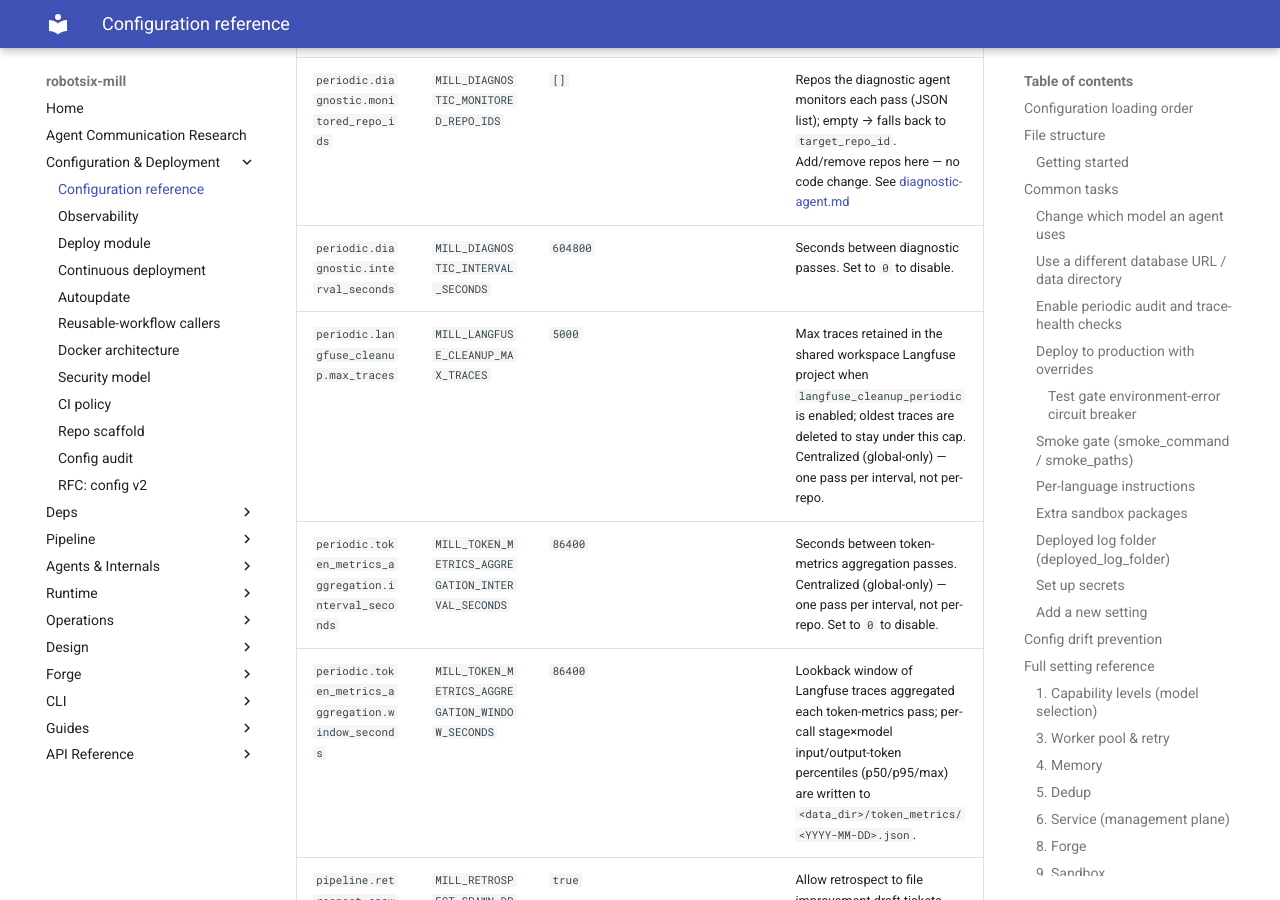
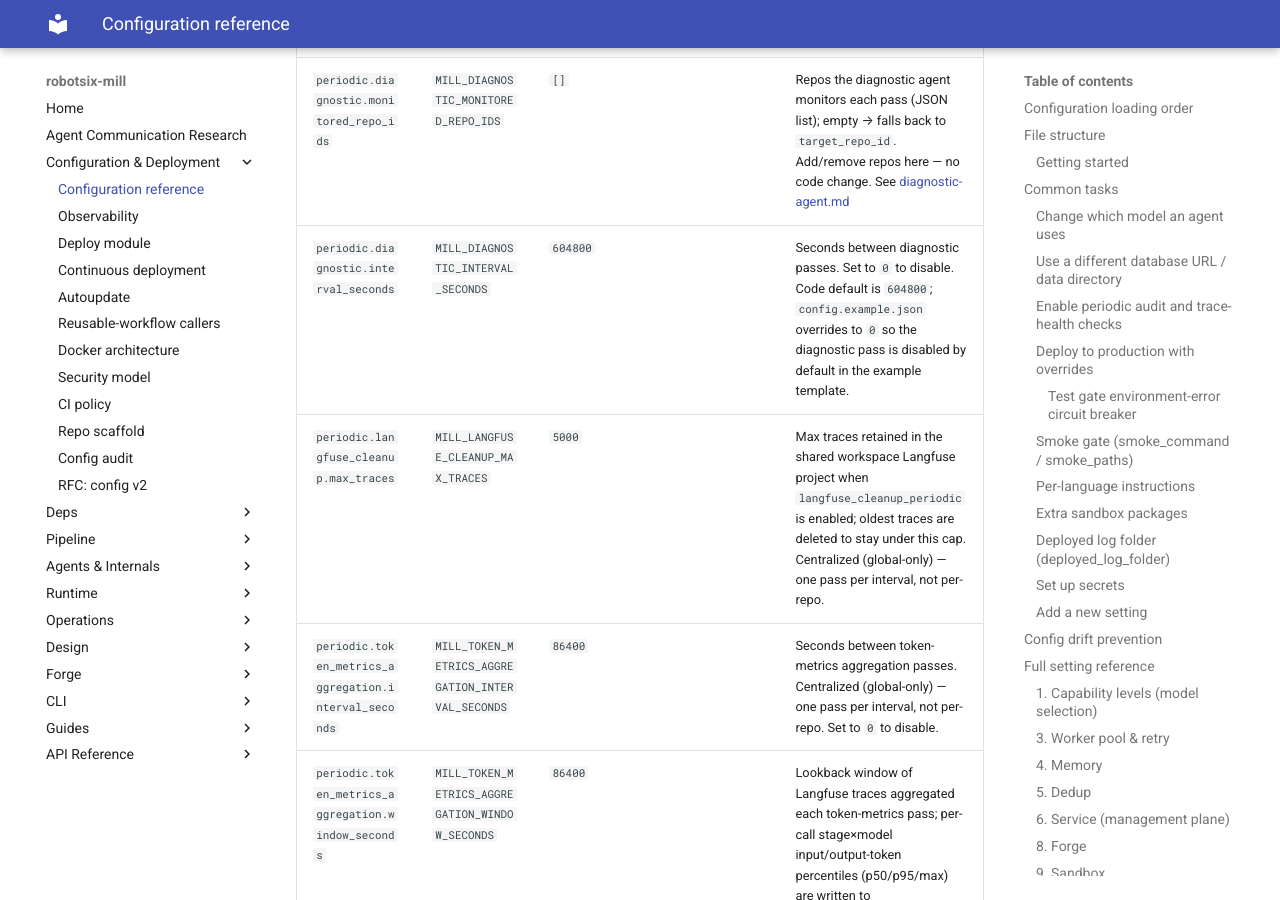
Before and after one commit to damien-robotsix/robotsix-mill, an MkDocs documentation site: the page built from docs/config/configuration.md, in a window 1280 px wide and 900 px high, scrolled down 36883 px. Built offline with MkDocs 1.6.1 and Material for MkDocs 9.7.7, drawn with Linux system fonts in a browser that asks for light colours.

Commit message:
ci: set diagnostic_interval_seconds to 0 in config.example.json

```diff
--- a/docs/config/configuration.md
+++ b/docs/config/configuration.md
@@ -744,7 +744,7 @@ Additional fields:
 | `periodic.ci_monitor.log_max_bytes` | `MILL_CI_LOG_MAX_BYTES` | `65536` | Max bytes fetched per CI job log |
 | `periodic.diagnostic.target_repo_id` | `MILL_DIAGNOSTIC_TARGET_REPO_ID` | `robotsix-mill` | Board the diagnostic agent routes activity to; single-repo fallback when the monitored list is empty |
 | `periodic.diagnostic.monitored_repo_ids` | `MILL_DIAGNOSTIC_MONITORED_REPO_IDS` | `[]` | Repos the diagnostic agent monitors each pass (JSON list); empty → falls back to `target_repo_id`. Add/remove repos here — no code change. See [diagnostic-agent.md](../agents/diagnostic-agent.md) |
-| `periodic.diagnostic.interval_seconds` | `MILL_DIAGNOSTIC_INTERVAL_SECONDS` | `604800` | Seconds between diagnostic passes. Set to `0` to disable. |
+| `periodic.diagnostic.interval_seconds` | `MILL_DIAGNOSTIC_INTERVAL_SECONDS` | `604800` | Seconds between diagnostic passes. Set to `0` to disable. Code default is `604800`; `config.example.json` overrides to `0` so the diagnostic pass is disabled by default in the example template. |
 | `periodic.langfuse_cleanup.max_traces` | `MILL_LANGFUSE_CLEANUP_MAX_TRACES` | `5000` | Max traces retained in the shared workspace Langfuse project when `langfuse_cleanup_periodic` is enabled; oldest traces are deleted to stay under this cap. Centralized (global-only) — one pass per interval, not per-repo. |
 | `periodic.token_metrics_aggregation.interval_seconds` | `MILL_TOKEN_METRICS_AGGREGATION_INTERVAL_SECONDS` | `86400` | Seconds between token-metrics aggregation passes. Centralized (global-only) — one pass per interval, not per-repo. Set to `0` to disable. |
 | `periodic.token_metrics_aggregation.window_seconds` | `MILL_TOKEN_METRICS_AGGREGATION_WINDOW_SECONDS` | `86400` | Lookback window of Langfuse traces aggregated each token-metrics pass; per-call stage×model input/output-token percentiles (p50/p95/max) are written to `<data_dir>/token_metrics/<YYYY-MM-DD>.json`. |
```
Also changed, not shown: 1 other file.
